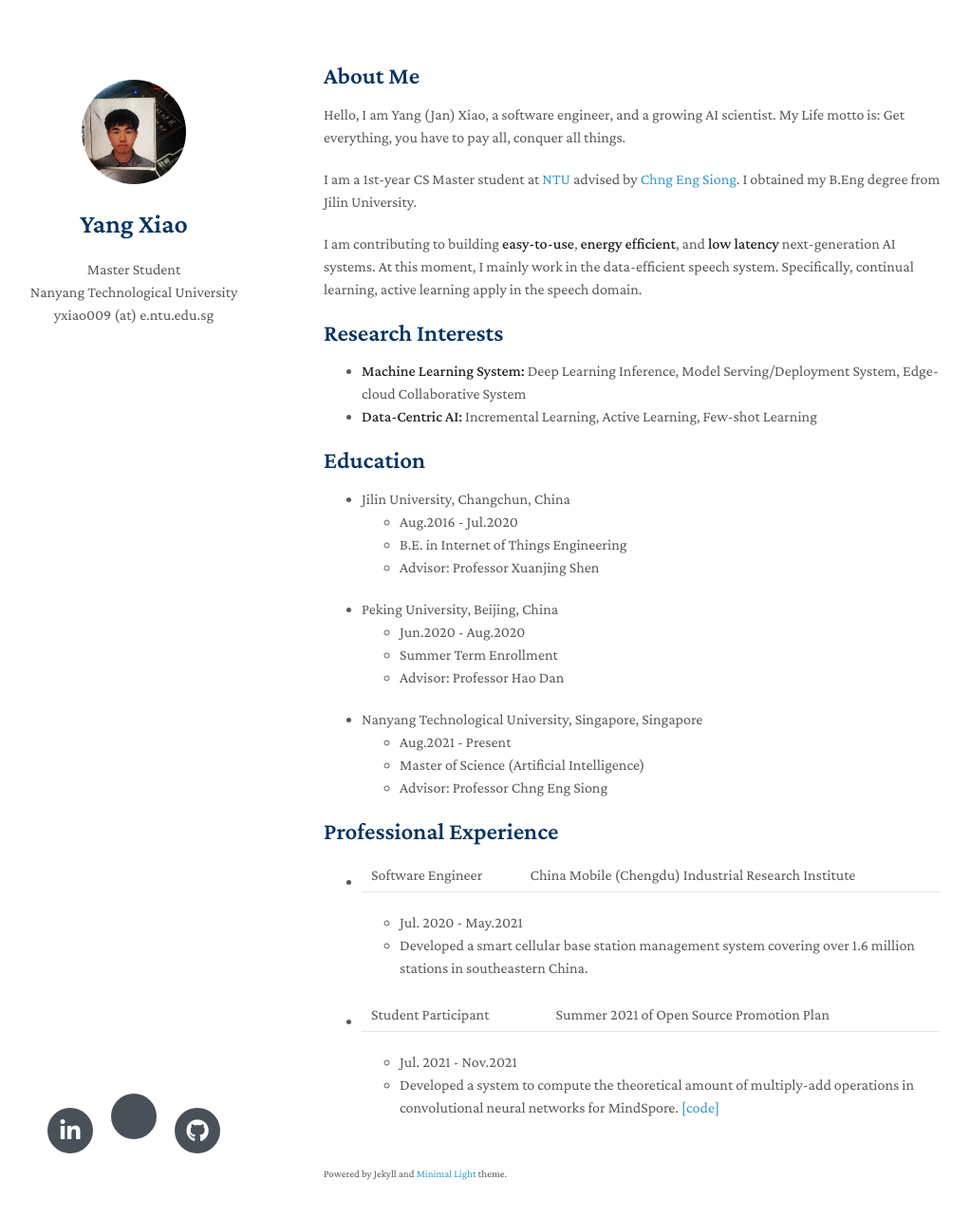
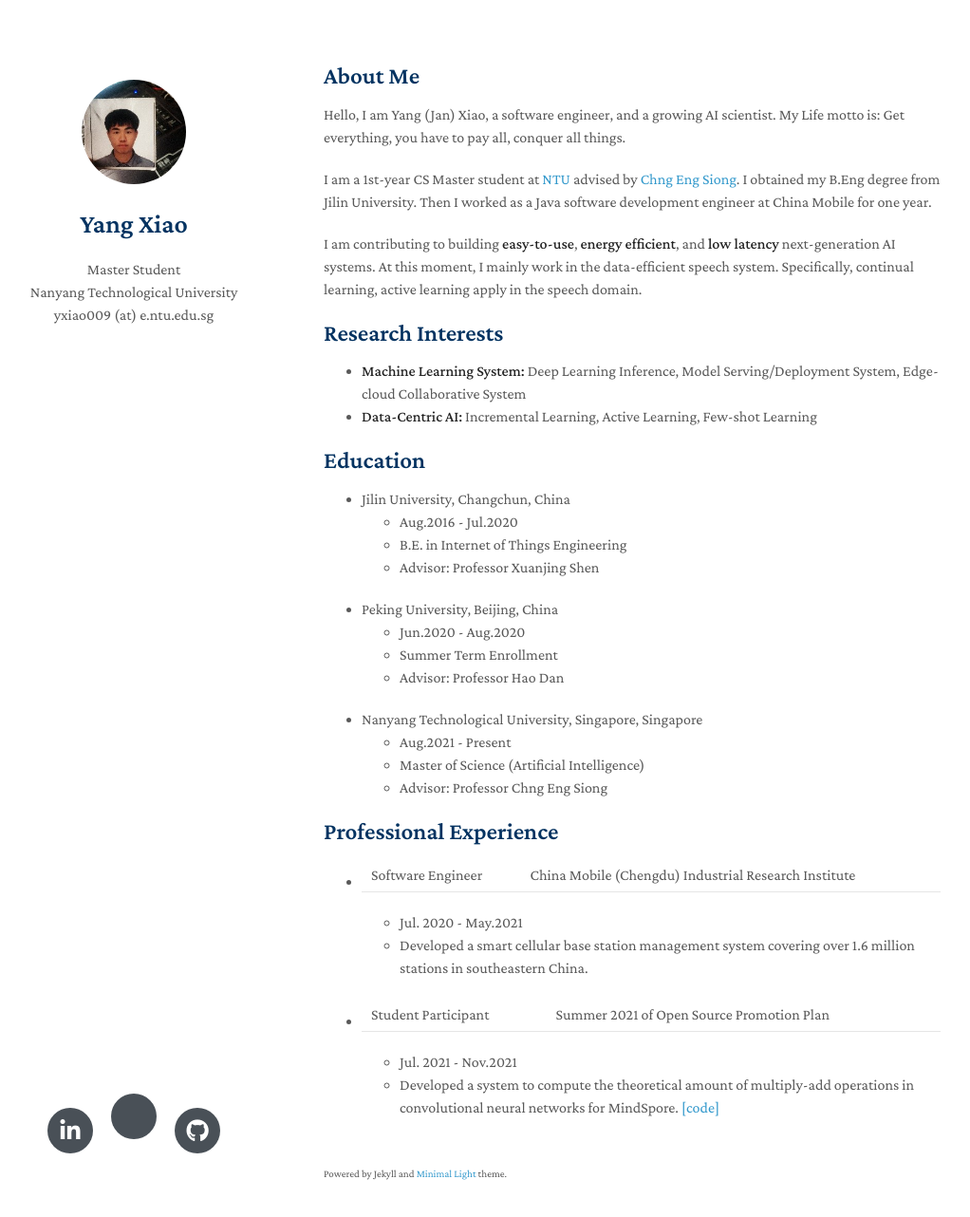
Before and after one commit to swagshaw/swagshaw.github.io, a Jekyll site: the page built from index.md, in a window 1280 px wide and 1317 px high. Shown: the top 1282 px of the window at 95% size, without its empty margins (129-1151 px from the left). Built offline with Jekyll 4.4.1, drawn with Linux system fonts in a browser that asks for light colours; nearby versions of some CDN libraries; a style sheet for code colours, icons or effects is not loaded; our own code applies the rules of GitHub Pages for plain Markdown files.

Commit message:
Update index.md

```diff
--- a/index.md
+++ b/index.md
@@ -8,7 +8,7 @@ Hello, I am Yang (Jan) Xiao, a software engineer, and a growing AI scientist.
 My Life motto is: Get everything, you have to pay all, conquer all things.
 
 I am a 1st-year CS Master student at [NTU](https://www.ntu.edu.sg/) advised by [Chng Eng Siong](https://personal.ntu.edu.sg/aseschng/default.html).
-I obtained my B.Eng degree from Jilin University.
+I obtained my B.Eng degree from Jilin University. Then I worked as a Java software development engineer at China Mobile for one year.
 
 I am contributing to building **easy-to-use**, **energy efficient**, and  **low latency** next-generation AI systems. At this moment, I mainly work in the data-efficient speech system. Specifically, continual learning, active learning apply in the speech domain.
 
```
